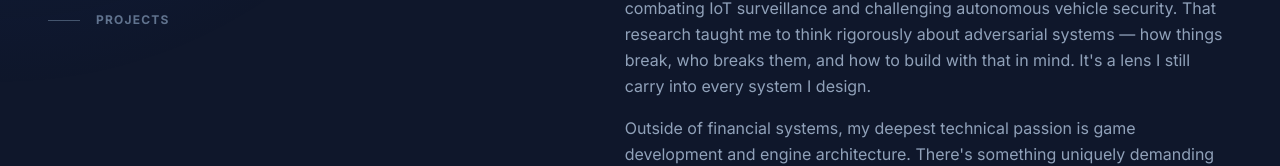
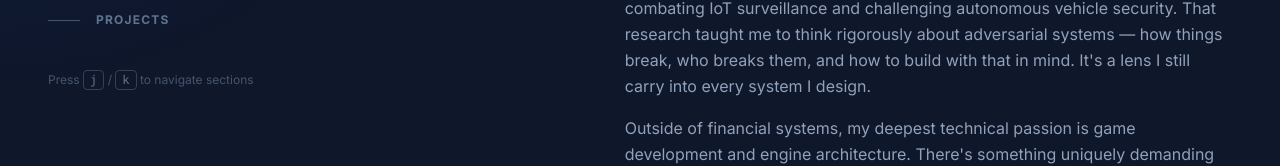
Before and after one commit to vchadha/portfolio, a Next.js app: page / in a window 1280 px wide. Shown: the part 392-558 px from the top of the page. Built offline with nearby package versions, Linux system fonts and the light colour scheme.

Commit message:
Fix accessability and add navigation hints

```diff
--- a/src/app/globals.css
+++ b/src/app/globals.css
@@ -4,6 +4,7 @@
   --font-sans: var(--font-inter);
 }
 
+@layer base {
   html {
     scroll-behavior: smooth;
   }
@@ -13,7 +14,10 @@ html {
       scroll-behavior: auto;
     }
   }
+}
 
+/* Kept outside @layer intentionally — needs to outspecify Tailwind's
+   utility classes on the nav indicator and text spans */
 nav a.active .nav-indicator {
   width: 4rem;
   background-color: rgb(226 232 240);
@@ -22,3 +26,8 @@ nav a.active .nav-indicator {
 nav a.active .nav-text {
   color: rgb(226 232 240);
 }
+
+/* Skip links — visible on focus for keyboard users */
+.skip-link {
+  @apply sr-only focus:not-sr-only focus:absolute focus:left-4 focus:top-4 focus:z-50 focus:rounded focus:bg-teal-300 focus:px-4 focus:py-3 focus:text-sm focus:font-bold focus:uppercase focus:tracking-widest focus:text-slate-900;
+}
--- a/src/app/page.tsx
+++ b/src/app/page.tsx
@@ -8,10 +8,10 @@ import Footer from "@/components/Footer";
 export default function Home() {
   return (
     <>
-      <a href="#content" className="sr-only focus:not-sr-only">
+      <a href="#content" className="skip-link">
         Skip to content
       </a>
-      <a href="#nav" className="sr-only focus:not-sr-only">
+      <a href="#nav" className="skip-link">
         Skip to navigation
       </a>
       <div className="relative">
--- a/src/components/ProfileAside.tsx
+++ b/src/components/ProfileAside.tsx
@@ -1,6 +1,5 @@
 "use client";
-
-import React, { useState, useEffect, useRef } from "react";
+import React, { useState, useEffect } from "react";
 import { useActiveSection } from "@/hooks/useActiveSection";
 
 interface NavItem {
@@ -38,8 +37,8 @@ export default function ProfileAside() {
         e.key === "j"
           ? (safeIndex + 1) % navItems.length
           : safeIndex === 0
-            ? navItems.length - 1
-            : safeIndex - 1;
+          ? navItems.length - 1
+          : safeIndex - 1;
 
       const target = navItems[targetIndex];
       navigateTo(target.href);
@@ -69,8 +68,6 @@ export default function ProfileAside() {
         <h2 className="mt-3 text-lg font-medium tracking-tight text-slate-200 sm:text-xl">
           Software Engineer
         </h2>
-
-        {/* Tagline */}
         <p className="mt-4 max-w-xs leading-normal">
           Building resilient, formally verified software. Also sometimes I make
           games.
@@ -84,18 +81,18 @@ export default function ProfileAside() {
         >
           <ul className="mt-16 w-max">
             {navItems.map((item) => {
+              // visibleSection drives both the active class and aria-current
+              // so the highlight always reflects where the user actually is
               const isVisible = visibleSection === item.href;
               return (
                 <li key={item.href}>
                   <a
                     href={item.href}
                     className={`group flex items-center py-3 ${isVisible ? "active" : ""}`}
-                    aria-current={
-                      activeSection === item.href ? "location" : undefined
-                    }
+                    aria-current={isVisible ? "location" : undefined}
                   >
                     <span className="nav-indicator mr-4 h-px w-8 bg-slate-600 transition-all duration-300 ease-out group-hover:w-16 group-hover:bg-slate-200 group-focus-visible:w-16 group-focus-visible:bg-slate-200 motion-reduce:transition-none" />
-                    <span className="nav-text text-xs font-bold tracking-widest text-slate-500 uppercase transition-colors duration-300 group-hover:text-slate-200 group-focus-visible:text-slate-200 motion-reduce:transition-none">
+                    <span className="nav-text text-xs font-bold uppercase tracking-widest text-slate-500 transition-colors duration-300 group-hover:text-slate-200 group-focus-visible:text-slate-200 motion-reduce:transition-none">
                       {item.label}
                     </span>
                   </a>
@@ -103,14 +100,21 @@ export default function ProfileAside() {
               );
             })}
           </ul>
+          <p className="mt-8 text-xs text-slate-600" aria-hidden="true">
+            Press{" "}
+            <kbd className="rounded border border-slate-700 px-1.5 py-0.5 font-mono text-slate-500">
+              j
+            </kbd>{" "}
+            /{" "}
+            <kbd className="rounded border border-slate-700 px-1.5 py-0.5 font-mono text-slate-500">
+              k
+            </kbd>{" "}
+            to navigate sections
+          </p>
         </nav>
       </div>
 
-      {/* Social links */}
-      <ul
-        className="mt-8 ml-1 flex items-center gap-5"
-        aria-label="Social media"
-      >
+      <ul className="ml-1 mt-8 flex items-center gap-5" aria-label="Social media">
         <li>
           <a
             href="https://github.com/vchadha"
```
Lines whose indentation alone changed are shown as unchanged.
